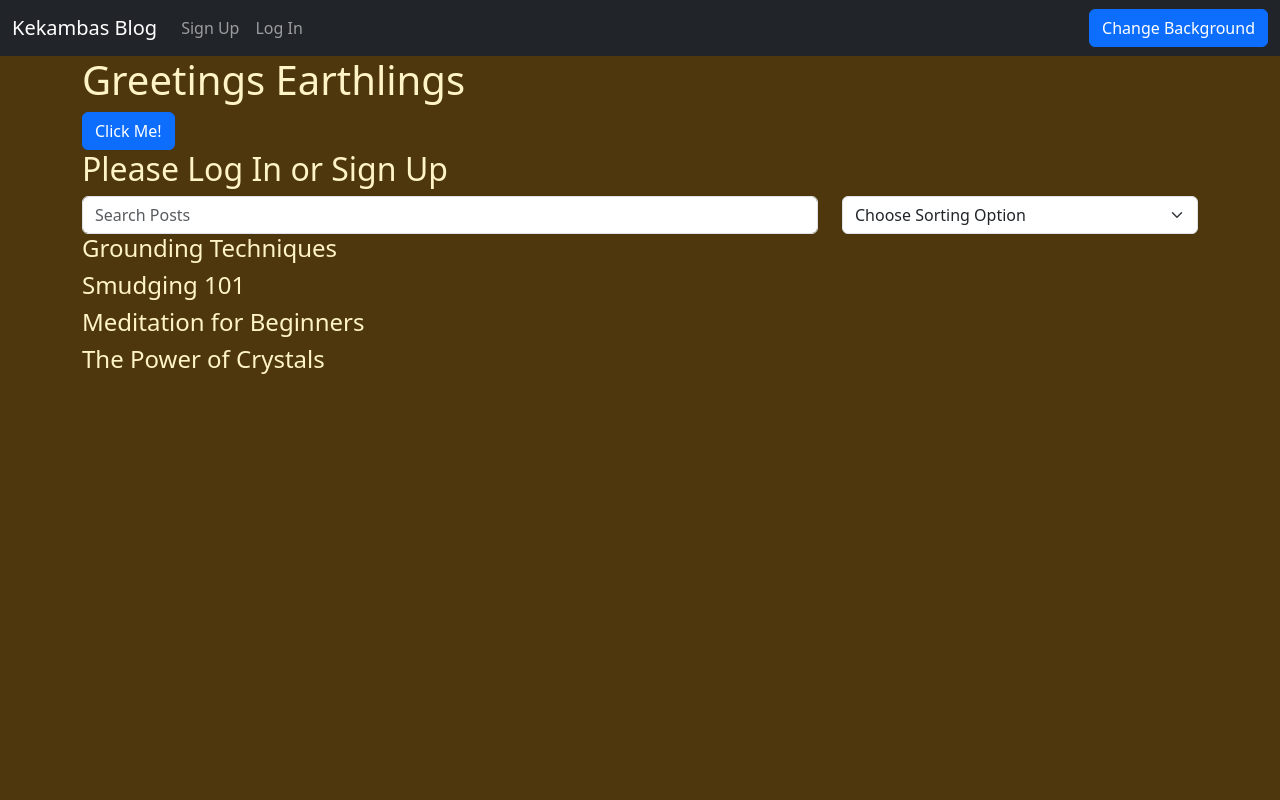
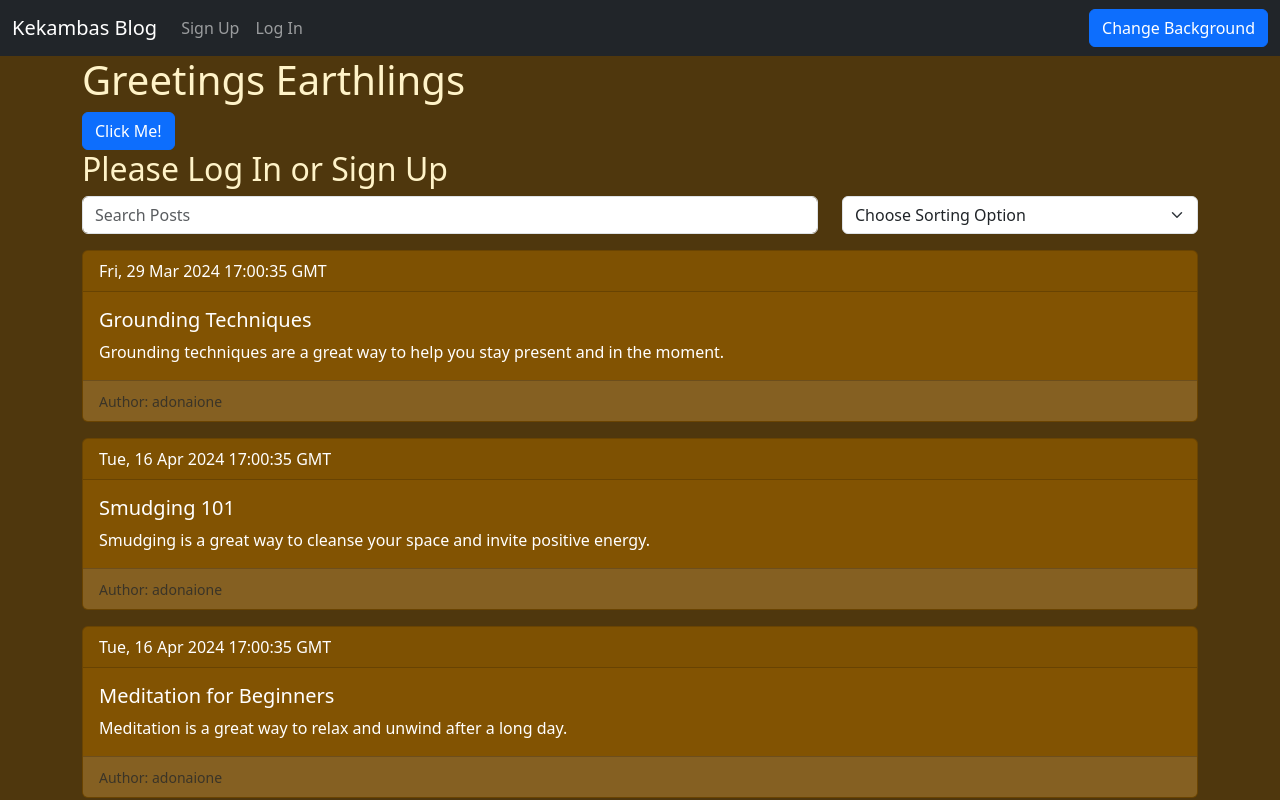
Before and after one commit to adonaione/wk9react-intro, a React (Vite) app: page / in a window 1280 px wide. Shown: the top 800 px of the page. Built offline with nearby package versions, Linux system fonts and the light colour scheme.

Commit message:
create a postCard component and map over posts to render PostCards

```diff
--- /dev/null
+++ b/src/components/PostCard.tsx
@@ -0,0 +1,23 @@
+import { PostType } from '../types'
+import Card from 'react-bootstrap/Card';
+
+type PostCardProps = {
+    post: PostType
+}
+
+export default function PostCard({ post }: PostCardProps) {
+    console.log(post);
+    return (
+        <Card className='my-3 bg-custom' text='white'>
+            <Card.Header>{ post.dateCreated }</Card.Header>
+            <Card.Body>
+                <Card.Title>{ post.title }</Card.Title>
+                {/* <Card.Subtitle>{ post.author.username }</Card.Subtitle> */}
+                <Card.Text>{ post.body }</Card.Text>
+            </Card.Body>
+            <Card.Footer className='bg-custom2'>
+                <small className="text-muted">Author: {post.author.username}</small>
+            </Card.Footer>
+        </Card>
+    )
+}
--- a/src/main.css
+++ b/src/main.css
@@ -2,3 +2,10 @@ body {
     background-color: #4d350bfc;
     color: #fff3c8;
 }
+
+.bg-custom {
+    background-color: #835403fc;
+}
+.bg-custom2 {
+    background-color: #856123fc;
+}
--- /dev/null
+++ b/src/types/index.ts
@@ -0,0 +1,16 @@
+export type UserType = {
+    id:number,
+    firstName:string,
+    lastName:string,
+    username:string,
+    email:string,
+    dateCreated:string
+}
+
+export type PostType = {
+    id:number,
+    title:string,
+    body:string,
+    dateCreated:string,
+    author: UserType
+}
--- a/src/views/Home.tsx
+++ b/src/views/Home.tsx
@@ -3,17 +3,16 @@ import Button from 'react-bootstrap/Button';
 import Form from 'react-bootstrap/Form';
 import Row from 'react-bootstrap/Row';
 import Col from 'react-bootstrap/Col';
+import PostCard from '../components/PostCard';
+import { PostType } from '../types';
 
-type Post = {
-  id: number,
-  title: string
-}
+
 
 type Sorting = {
-  idAsc: (a: Post, b:Post) => number,
-  idDesc: (a: Post, b:Post) => number,
-  titleAsc: (a: Post, b:Post) => number,
-  titleDesc: (a: Post, b:Post) => number,
+  idAsc: (a: PostType, b:PostType) => number,
+  idDesc: (a: PostType, b:PostType) => number,
+  titleAsc: (a: PostType, b:PostType) => number,
+  titleDesc: (a: PostType, b:PostType) => number,
 }
 
 type HomeProps = {
@@ -23,23 +22,75 @@ type HomeProps = {
 
 export default function Home({isLoggedIn, handleClick}: HomeProps) {
 
-  const [posts, setPosts] = useState([
-    { id: 1, title: 'Grounding Techniques' },
-    { id: 2, title: 'Smudging 101' },
-    { id: 3, title: 'Meditation for Beginners' },
-    { id: 4, title: 'The Power of Crystals' }
-  ]);
+  const [posts, setPosts] = useState<PostType[]>([
+    {
+        author: {
+            dateCreated: "Fri, 29 Mar 2024 16:58:44 GMT",
+            email: "brians@codingtemple.com",
+            firstName: "Adonai",
+            id: 1,
+            lastName: "Romero",
+            username: "adonaione"
+        },
+        body: "Grounding techniques are a great way to help you stay present and in the moment.",
+        dateCreated: "Fri, 29 Mar 2024 17:00:35 GMT",
+        id: 1,
+        title: "Grounding Techniques"
+    },
+    {
+        author: {
+            dateCreated: "Tue, 14 Apr 2024 16:58:44 GMT",
+            email: "brians@codingtemple.com",
+            firstName: "Adonai",
+            id: 1,
+            lastName: "Romero",
+            username: "adonaione"
+        },
+        body: "Smudging is a great way to cleanse your space and invite positive energy.",
+        dateCreated: "Tue, 16 Apr 2024 17:00:35 GMT",
+        id: 1,
+        title: "Smudging 101"
+    },
+    {
+      author: {
+          dateCreated: "Tue, 14 Apr 2024 16:58:44 GMT",
+          email: "brians@codingtemple.com",
+          firstName: "Adonai",
+          id: 1,
+          lastName: "Romero",
+          username: "adonaione"
+      },
+      body: "Meditation is a great way to relax and unwind after a long day.",
+      dateCreated: "Tue, 16 Apr 2024 17:00:35 GMT",
+      id: 1,
+      title: "Meditation for Beginners"
+  },
+  {
+    author: {
+        dateCreated: "Tue, 14 Apr 2024 16:58:44 GMT",
+        email: "brians@codingtemple.com",
+        firstName: "Adonai",
+        id: 1,
+        lastName: "Romero",
+        username: "adonaione"
+    },
+    body: "Crystals have been used for centuries for their healing properties.",
+    dateCreated: "Tue, 16 Apr 2024 17:00:35 GMT",
+    id: 1,
+    title: "The Power of Crystals"
+}
+])
 
   const [searchTerm, setSearchTerm] = useState('');
 
   const handleSelectChange = (e: React.ChangeEvent<HTMLSelectElement>) => {
 
-    const sortFunctions = {
-      idAsc: (a: Post, b: Post) => a.id - b.id,
-      idDesc: (a: Post, b: Post) => b.id - a.id,
-      titleAsc: (a: Post, b: Post) => a.title > b.title ? 1 : -1,
-      titleDesc: (a: Post, b: Post) => b.title > a.title ? 1 : -1
-    }
+    const sortFunctions:Sorting = {
+      idAsc: (a:PostType, b:PostType) => a.id - b.id,
+      idDesc: (a:PostType, b:PostType) => b.id - a.id,
+      titleAsc: (a:PostType, b:PostType) => a.title > b.title ? 1 : -1,
+      titleDesc: (a:PostType, b:PostType) => b.title > a.title ? 1 : -1
+  }
     const func = sortFunctions[e.target.value as keyof Sorting];
     const newSortedArr = [...posts].sort(func);
     setPosts(newSortedArr);
@@ -53,7 +104,7 @@ export default function Home({isLoggedIn, handleClick}: HomeProps) {
 
   return (
     <>
-        <h1>Greetings Earthlings</h1>
+      <h1>Greetings Earthlings</h1>
         <Button variant='primary' onClick={handleClick}>Click Me!</Button>
         <h2>{isLoggedIn ? `Welcome Back` : 'Please Log In or Sign Up'}</h2>
         <Row>
@@ -70,7 +121,7 @@ export default function Home({isLoggedIn, handleClick}: HomeProps) {
             </Form.Select>
           </Col>
         </Row>
-        {posts.filter(p => p.title.toLowerCase().startsWith(searchTerm.toLowerCase())).map( p => <h4 key={p.id}>{p.title}</h4> )}
-      </>
+        {posts.filter(p => p.title.toLowerCase().includes(searchTerm.toLowerCase())).map( p => <PostCard key={p.id} post={p} /> )}
+    </>
   )
 }
```
